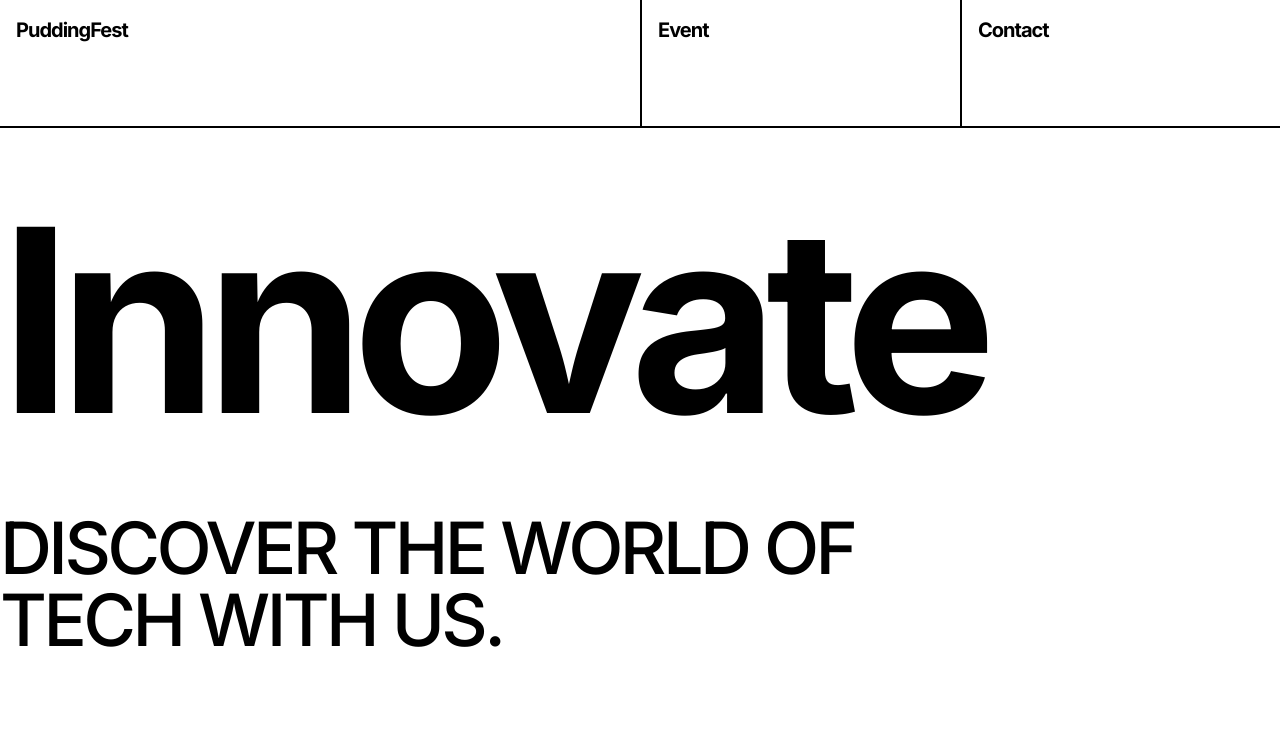
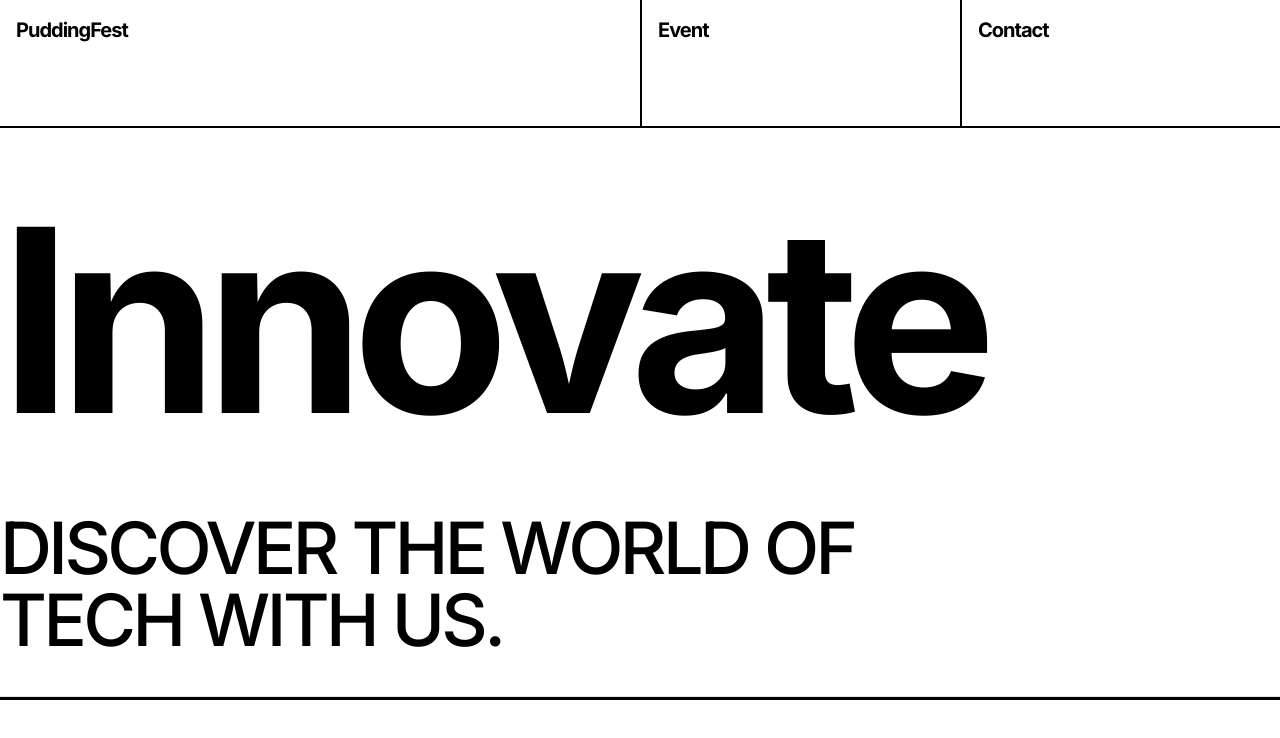
Before and after one commit to dienoov/puddingfest, a Vue app: page / in a window 1280 px wide. Shown: the top 738 px of the page. Built offline with nearby package versions, Linux system fonts and the light colour scheme.

Commit message:
Split main header

```diff
--- a/src/components/LandingPage.vue
+++ b/src/components/LandingPage.vue
@@ -1,17 +1,10 @@
 <script setup>
-
+import MainHeader from './MainHeader.vue';
 </script>
 
 <template>
-  <main class="xl:max-w-[90rem] max-w-[90%] mx-auto">
-    <h2 class="xl:text-[16rem] lg:text-[13rem] md:text-[9rem] text-[5rem]
-        font-bold tracking-tighter">
-      Innovate
-    </h2>
-    <h3 class="xl:text-7xl lg:text-5xl md:text-4xl text-2xl
-        uppercase font-medium tracking-tighter xl:max-w-[60rem] md:max-w-[60%]">
-      Discover the world of tech with us.
-    </h3>
+  <main>
+    <MainHeader title="Innovate" subtitle="Discover the world of tech with us." />
   </main>
 </template>
 
--- /dev/null
+++ b/src/components/MainHeader.vue
@@ -0,0 +1,32 @@
+<script setup>
+import { defineProps } from 'vue';
+
+defineProps({
+  title: {
+    type: String,
+    required: true,
+  },
+  subtitle: {
+    type: String,
+    required: true,
+  },
+});
+</script>
+
+<template>
+  <article class="xl:max-w-[90rem] max-w-[90%] mx-auto">
+    <h2 class="xl:text-[16rem] lg:text-[13rem] md:text-[9rem] text-[5rem]
+          font-bold tracking-tighter">
+      {{ title }}
+    </h2>
+    <h3 class="xl:text-7xl lg:text-5xl md:text-4xl text-2xl
+          uppercase font-medium tracking-tighter xl:max-w-[60rem] md:max-w-[60%]">
+      {{ subtitle }}
+    </h3>
+  </article>
+  <hr class="h-1 my-10 bg-black">
+</template>
+
+<style scoped>
+
+</style>
```
